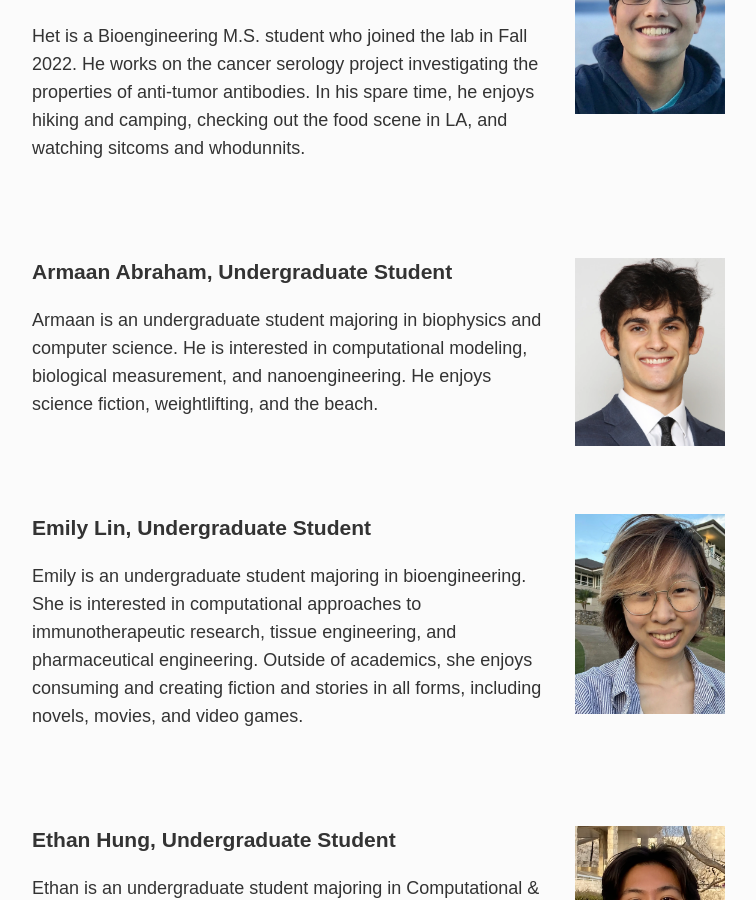
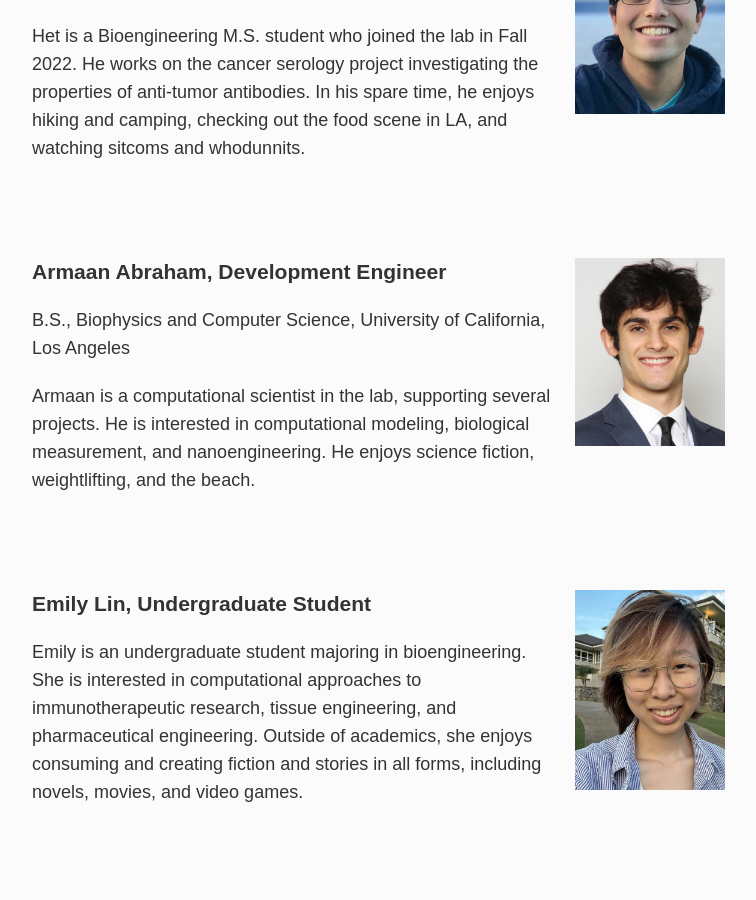
Before and after one commit to meyer-lab/asmlab.org, a Jekyll site: the page built from team/index.md, in a window 1280 px wide and 900 px high, scrolled down 3235 px. Shown: the whole window, without its empty margins (253-1009 px from the left). Built offline with Jekyll 4.4.1, drawn with Linux system fonts in a browser that asks for light colours; some web fonts are replaced.

Commit message:
Update team and Armaan's position

```diff
--- a/team/index.md
+++ b/team/index.md
@@ -74,9 +74,10 @@
 <br />
 
 <div class="span_3 right"><img src="/public/photos/armaan.webp" width="150px" alt="Armaan's picture" /></div>
-### Armaan Abraham, Undergraduate Student
+### Armaan Abraham, Development Engineer
+B.S., Biophysics and Computer Science, University of California, Los Angeles
 
-Armaan is an undergraduate student majoring in biophysics and computer science. He is interested in computational modeling, biological measurement, and nanoengineering. He enjoys science fiction, weightlifting, and the beach.
+Armaan is a computational scientist in the lab, supporting several projects. He is interested in computational modeling, biological measurement, and nanoengineering. He enjoys science fiction, weightlifting, and the beach.
 
 <br />
 <br />
```
Also changed, not shown: public/photos/elis.jpg (deleted), public/photos/slees.jpg (deleted), public/photos/sumedhak.jpg (deleted), public/photos/vedants.jpg (deleted).
